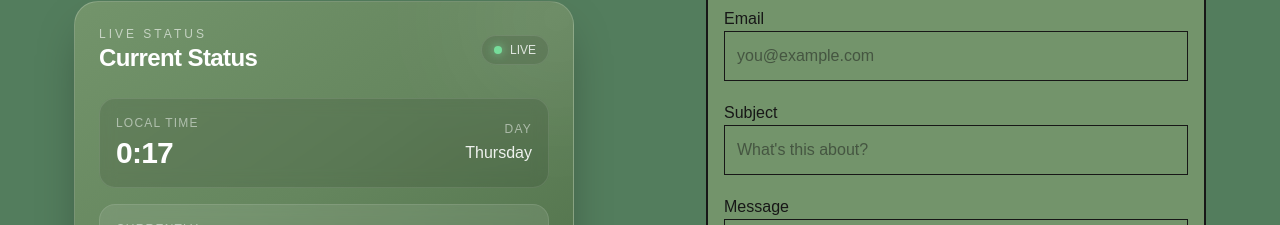
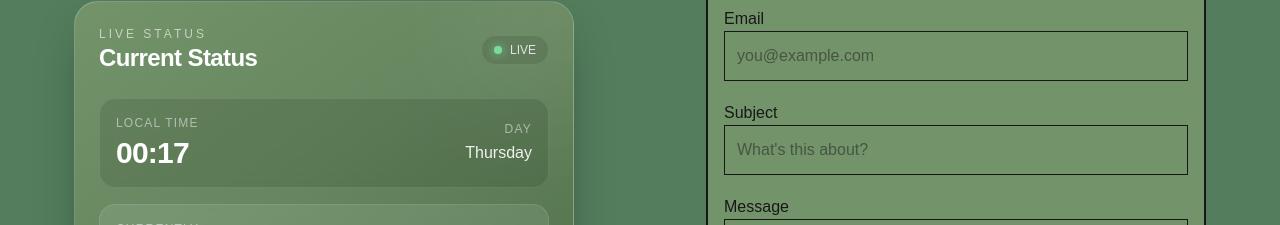
Before and after one commit to JumesP/Portfoliov3, a Next.js app: page /contact-me in a window 1280 px wide. Shown: the part 463-688 px from the top of the page. Built offline with nearby package versions, Linux system fonts and the light colour scheme.

Commit message:
time fix

```diff
--- a/src/components/current-status/CurrentStatus.tsx
+++ b/src/components/current-status/CurrentStatus.tsx
@@ -49,6 +49,7 @@ const CurrentStatus = () => {
     });
 
     const hour = Number(time.split(":")[0]);
+    const displayTime = time.split(":").slice(0, 2).join(":");
 
     const currentStatus = () => {
         const isWeekday = weekdays.includes(weekDay.toLowerCase());
@@ -164,7 +165,7 @@ const CurrentStatus = () => {
                     </p>
 
                     <p className="mt-1 text-3xl font-bold tracking-tight">
-                        {Number(time.split(":")[0])}:{Number(time.split(":")[1])}
+                        {displayTime}
                     </p>
                 </div>
 
```
